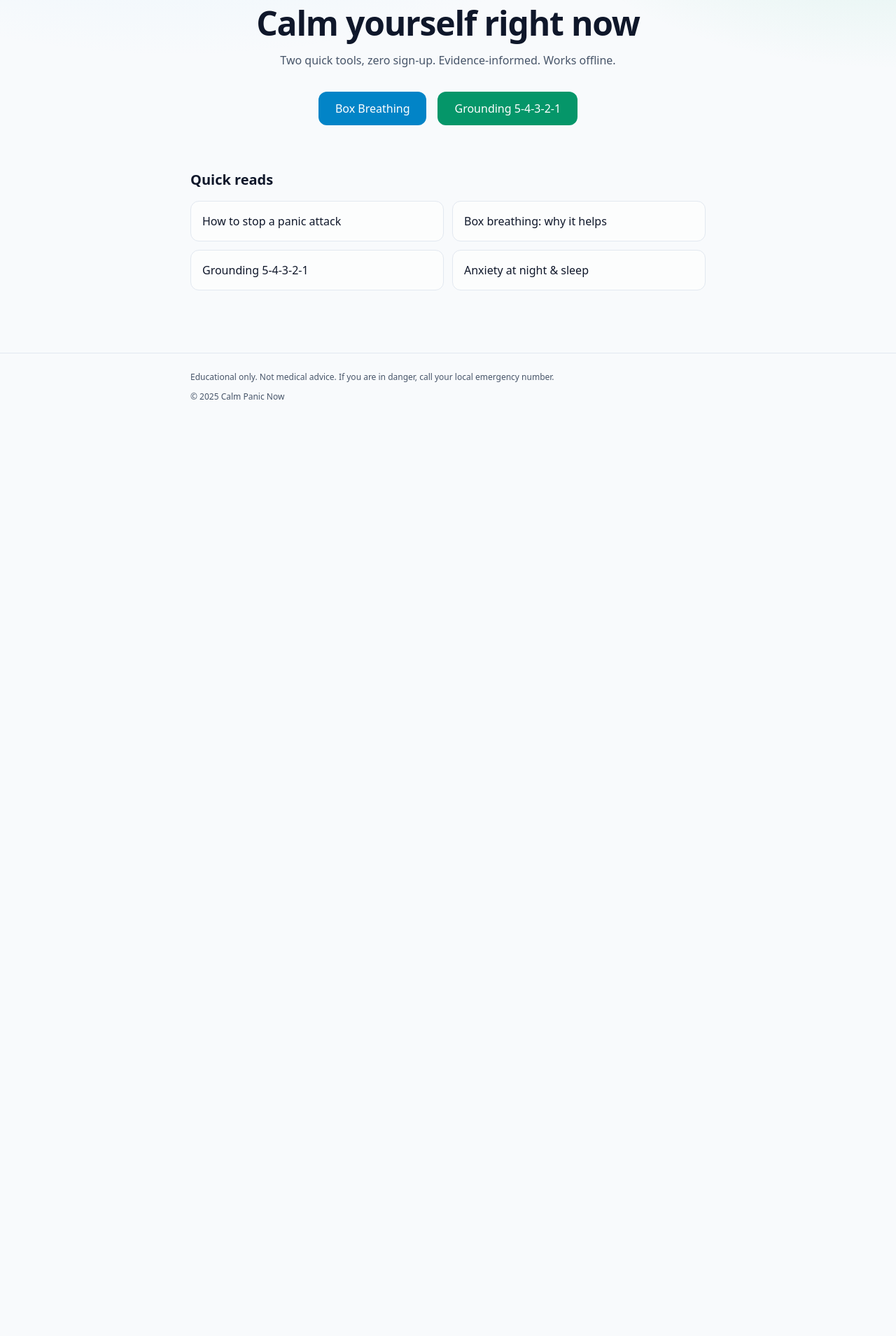
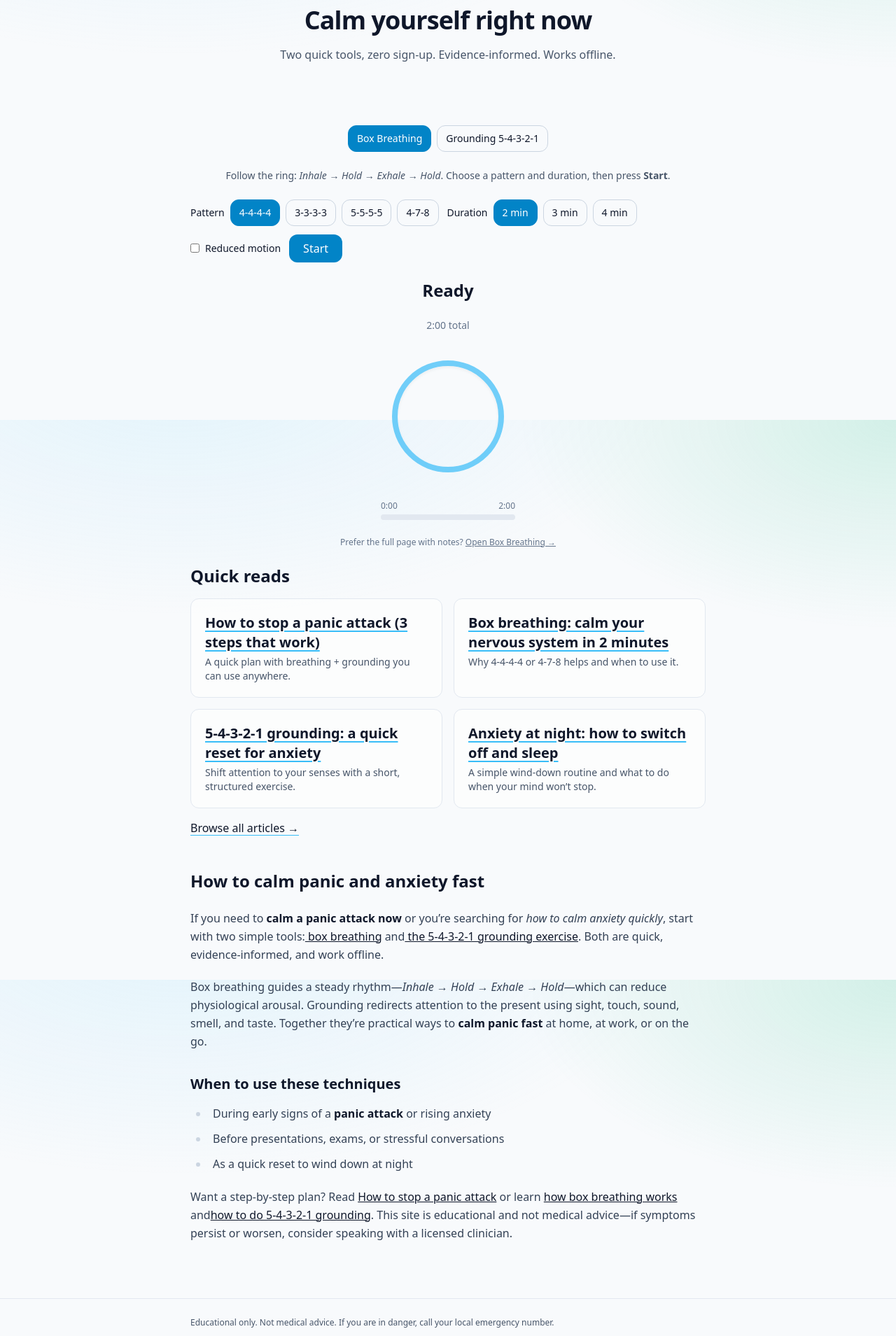
Before and after one commit to JiriTill/calm-panic-now, a Next.js app: page / in a window 1280 px wide. Shown: the part 200-2109 px from the top of the page at 70% size. Before the commit the page ends 800 px from the top, so only its background shows below. Built offline with nearby package versions, Linux system fonts and the light colour scheme.

Commit message:
Update page.tsx

```diff
--- a/src/app/page.tsx
+++ b/src/app/page.tsx
@@ -1,49 +1,80 @@
 import Link from "next/link";
 import CrisisBanner from "./ui/CrisisBanner";
+import HomeToolTabs from "./ui/HomeToolTabs";
 
 export default function Home() {
   return (
     <div className="container">
       <CrisisBanner />
+
+      {/* Hero */}
       <section className="py-10 md:py-16 text-center">
-        <h1 className="text-4xl md:text-5xl font-bold tracking-tight">
-          Calm yourself right now
-        </h1>
+        <h1>Calm yourself right now</h1>
         <p className="mt-4 text-slate-600 dark:text-slate-300">
           Two quick tools, zero sign-up. Evidence-informed. Works offline.
         </p>
-        <div className="mt-8 flex flex-col sm:flex-row items-center justify-center gap-4">
-          <Link
-            href="/calm/box-breathing"
-            className="px-6 py-3 rounded-xl bg-sky-600 text-white hover:bg-sky-700 smooth w-full sm:w-auto"
-          >
-            Box Breathing
-          </Link>
-          <Link
-            href="/calm/grounding-54321"
-            className="px-6 py-3 rounded-xl bg-emerald-600 text-white hover:bg-emerald-700 smooth w-full sm:w-auto"
-          >
-            Grounding 5-4-3-2-1
+      </section>
+
+      {/* Inline tools (tabs) */}
+      <HomeToolTabs />
+
+      {/* Quick reads (same look as Library) */}
+      <section className="pb-12">
+        <h2 className="mb-4">Quick reads</h2>
+        <ul className="grid gap-4 sm:grid-cols-2">
+          {[
+            { slug: "stop-panic-attack", title: "How to stop a panic attack (3 steps that work)", blurb: "A quick plan with breathing + grounding you can use anywhere." },
+            { slug: "box-breathing", title: "Box breathing: calm your nervous system in 2 minutes", blurb: "Why 4-4-4-4 or 4-7-8 helps and when to use it." },
+            { slug: "grounding-54321", title: "5-4-3-2-1 grounding: a quick reset for anxiety", blurb: "Shift attention to your senses with a short, structured exercise." },
+            { slug: "sleep-anxiety", title: "Anxiety at night: how to switch off and sleep", blurb: "A simple wind-down routine and what to do when your mind won’t stop." },
+          ].map((i) => (
+            <li
+              key={i.slug}
+              className="p-5 rounded-xl border border-slate-200 dark:border-slate-800 bg-white/60 dark:bg-slate-900/40 smooth hover:translate-y-[-2px]"
+            >
+              <h3 className="mb-1">
+                <Link className="underline decoration-sky-400 underline-offset-4" href={`/library/${i.slug}`}>
+                  {i.title}
+                </Link>
+              </h3>
+              <p className="text-sm text-slate-600 dark:text-slate-300">{i.blurb}</p>
+            </li>
+          ))}
+        </ul>
+        <div className="mt-4">
+          <Link className="underline decoration-sky-400 underline-offset-4" href="/library">
+            Browse all articles →
           </Link>
         </div>
       </section>
 
-      <section className="pb-20">
-        <h2 className="text-xl font-semibold mb-4">Quick reads</h2>
-        <ul className="grid gap-3 sm:grid-cols-2">
-          <li className="p-4 rounded-xl border border-slate-200 dark:border-slate-800 bg-white/60 dark:bg-slate-900/40 smooth hover:translate-y-[-2px]">
-            <Link href="/library/stop-panic-attack">How to stop a panic attack</Link>
-          </li>
-          <li className="p-4 rounded-xl border border-slate-200 dark:border-slate-800 bg-white/60 dark:bg-slate-900/40 smooth hover:translate-y-[-2px]">
-            <Link href="/library/box-breathing">Box breathing: why it helps</Link>
-          </li>
-          <li className="p-4 rounded-xl border border-slate-200 dark:border-slate-800 bg-white/60 dark:bg-slate-900/40 smooth hover:translate-y-[-2px]">
-            <Link href="/library/grounding-54321">Grounding 5-4-3-2-1</Link>
-          </li>
-          <li className="p-4 rounded-xl border border-slate-200 dark:border-slate-800 bg-white/60 dark:bg-slate-900/40 smooth hover:translate-y-[-2px]">
-            <Link href="/library/sleep-anxiety">Anxiety at night & sleep</Link>
-          </li>
+      {/* SEO section */}
+      <section className="pb-20 prose prose-slate dark:prose-invert max-w-none">
+        <h2>How to calm panic and anxiety fast</h2>
+        <p>
+          If you need to <strong>calm a panic attack now</strong> or you’re searching for
+          <em> how to calm anxiety quickly</em>, start with two simple tools:
+          <a href="/calm/box-breathing"> box breathing</a> and
+          <a href="/calm/grounding-54321"> the 5-4-3-2-1 grounding exercise</a>.
+          Both are quick, evidence-informed, and work offline.
+        </p>
+        <p>
+          Box breathing guides a steady rhythm—<em>Inhale → Hold → Exhale → Hold</em>—which can reduce physiological arousal.
+          Grounding redirects attention to the present using sight, touch, sound, smell, and taste.
+          Together they’re practical ways to <strong>calm panic fast</strong> at home, at work, or on the go.
+        </p>
+        <h3>When to use these techniques</h3>
+        <ul>
+          <li>During early signs of a <strong>panic attack</strong> or rising anxiety</li>
+          <li>Before presentations, exams, or stressful conversations</li>
+          <li>As a quick reset to wind down at night</li>
         </ul>
+        <p>
+          Want a step-by-step plan? Read <a href="/library/stop-panic-attack">How to stop a panic attack</a> or
+          learn <a href="/library/box-breathing">how box breathing works</a> and
+          <a href="/library/grounding-54321">how to do 5-4-3-2-1 grounding</a>.
+          This site is educational and not medical advice—if symptoms persist or worsen, consider speaking with a licensed clinician.
+        </p>
       </section>
     </div>
   );
```
